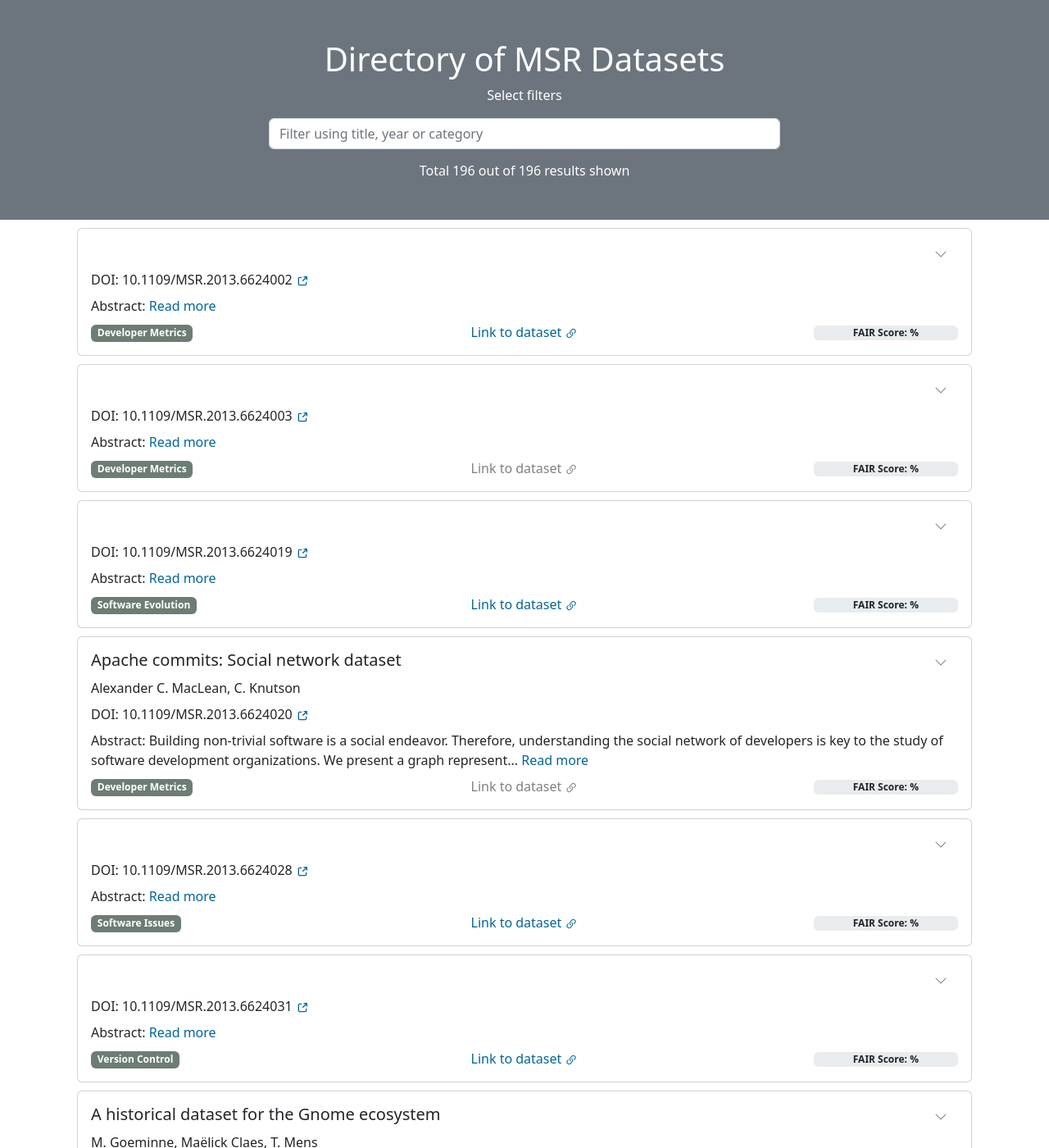
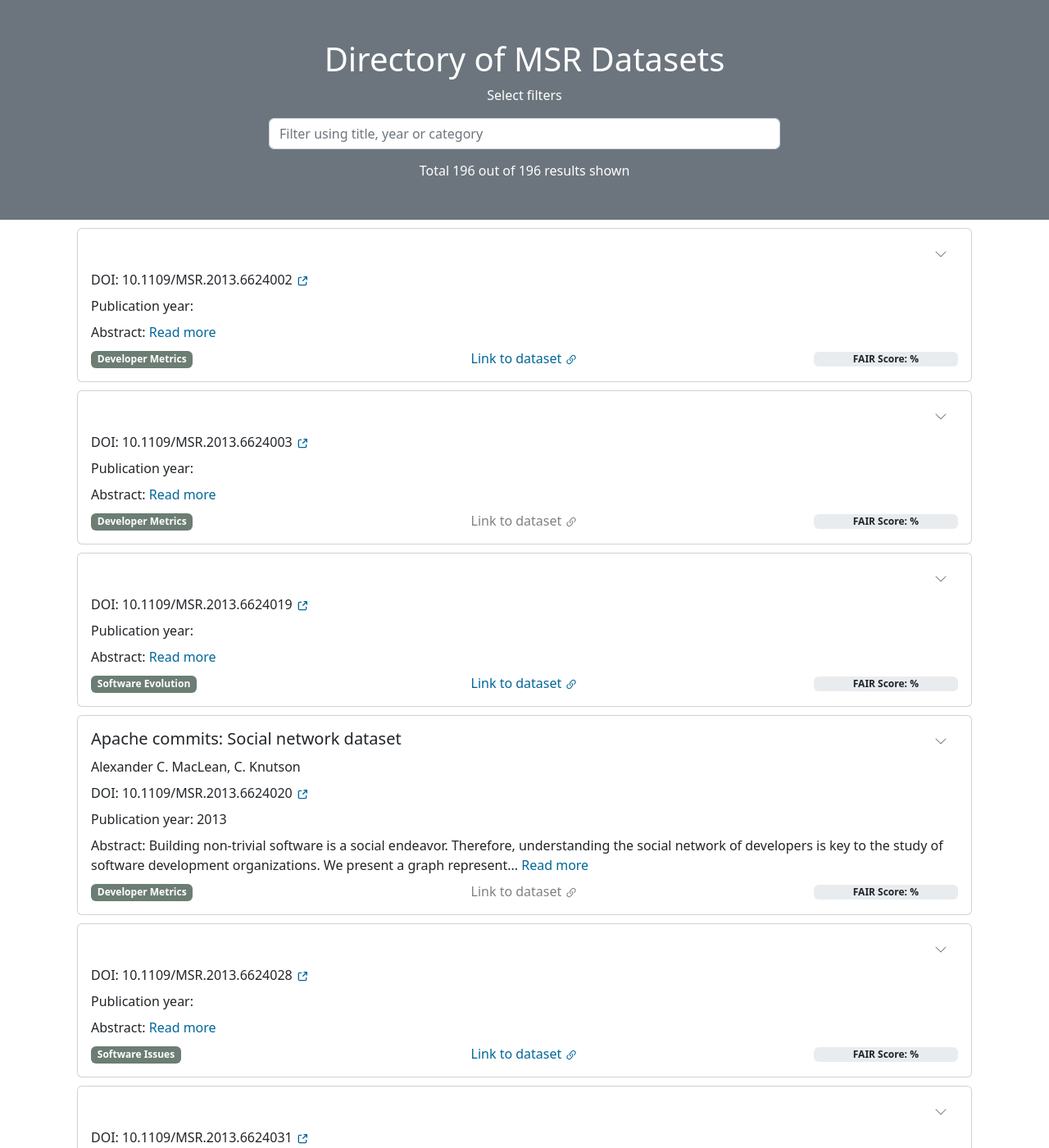
Before and after one commit to AuthEceSoftEng/directory-msr-datasets, a Jekyll site: the page built from pages/index.html, in a window 1280 px wide and 1400 px high. Shown: the whole window at 82% size. Built offline with Jekyll 4.4.1, drawn with Linux system fonts in a browser that asks for light colours; some of the changed text lies outside the part shown.

Commit message:
Add publication year to paper fields

```diff
--- a/pages/index.html
+++ b/pages/index.html
@@ -72,12 +72,15 @@ excluded_in_search: true
 						</a>
 					</p>
 					<p class="card-text" style="margin-bottom: 0.5rem;">
+						Publication year: {{ paper.year }}
+					</p>
+					<p class="card-text" style="margin-bottom: 0.5rem;">
 						<span id="dots{{paperid}}">Abstract: {{paper.abstract | truncate: 200}}</span>
 						<span id="more{{paperid}}" style="display: none;">Abstract: {{paper.abstract}}</span>
 						<a onclick="{{paperid}}myFunction()" id="myBtn{{paperid}}" style="color: #069; cursor: pointer;">Read more</a>
 					</p>
 					<div class="row">
-					    <div class="d-flex flex-column flex-md-row justify-content-between">
+						<div class="d-flex flex-column flex-md-row justify-content-between">
 							<div class="d-flex flex-fill justify-content-xs-start justify-content-md-start" style="flex: 1 !important; margin-top: 3px;">
 								<span class="badge" style="background-color: #6c7d74;">{{papercategory}}</span>
 							</div>
@@ -93,8 +96,8 @@ excluded_in_search: true
 							<div class="d-flex flex-fill justify-content-xs-start justify-content-md-end" style="flex: 1 !important;">
 								{% assign fairscore = paperfairness.summary.score_percent.FAIR %}
 								<div class="progress w-50 mt-1 h-75 position-relative" style="min-height: 18px; min-width: 124px;">
-								    <div class="progress-bar" role="progressbar" style="background-color: #6293a1; width: {{fairscore}}%;" aria-valuenow="{{fairscore}}" aria-valuemin="0" aria-valuemax="100"></div>
-								    <div class="fw-bold position-absolute w-100 text-center">FAIR Score: {{fairscore}}%</div>
+									<div class="progress-bar" role="progressbar" style="background-color: #6293a1; width: {{fairscore}}%;" aria-valuenow="{{fairscore}}" aria-valuemin="0" aria-valuemax="100"></div>
+									<div class="fw-bold position-absolute w-100 text-center">FAIR Score: {{fairscore}}%</div>
 								</div>
 							</div>
 						</div>
```
